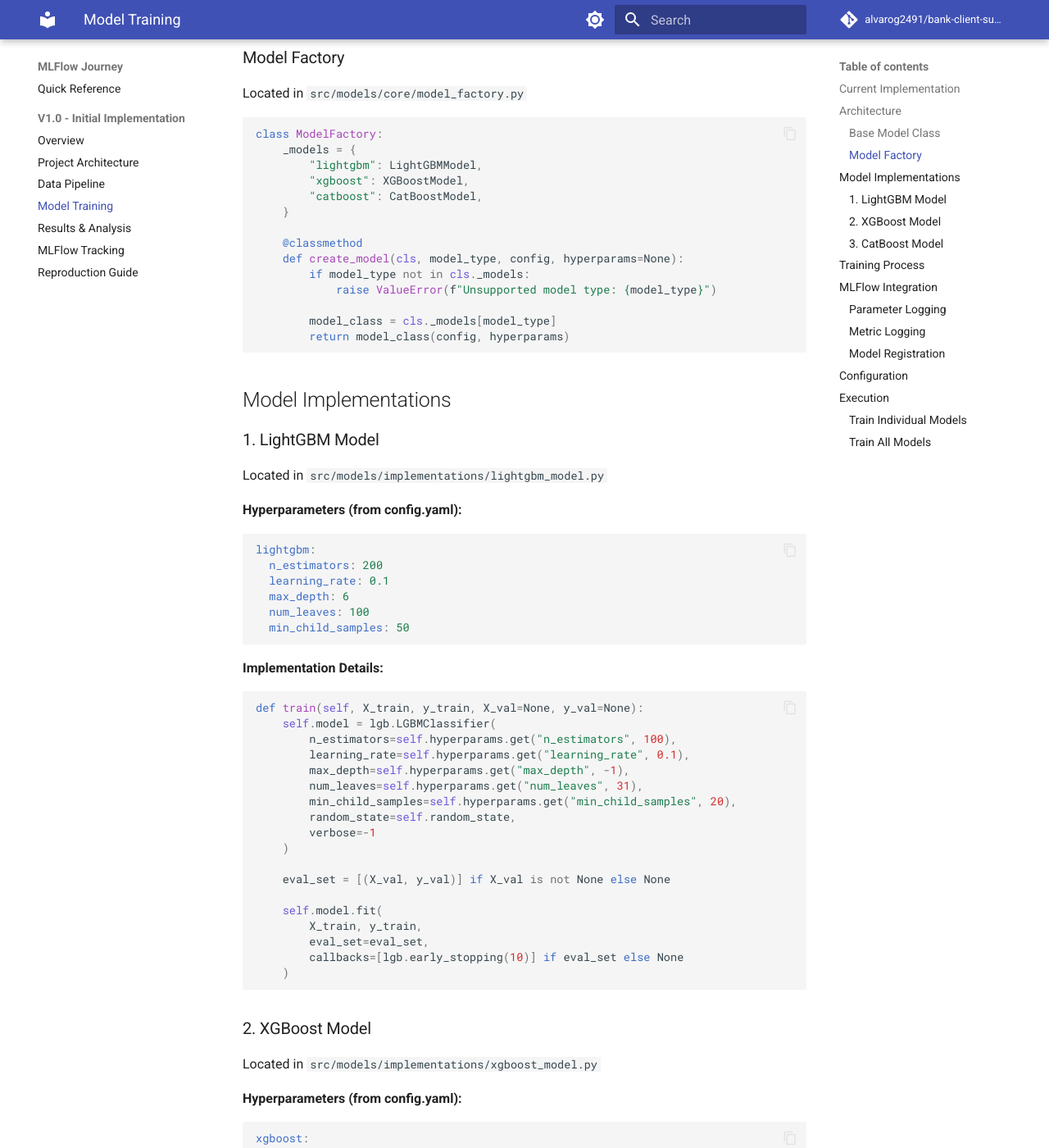
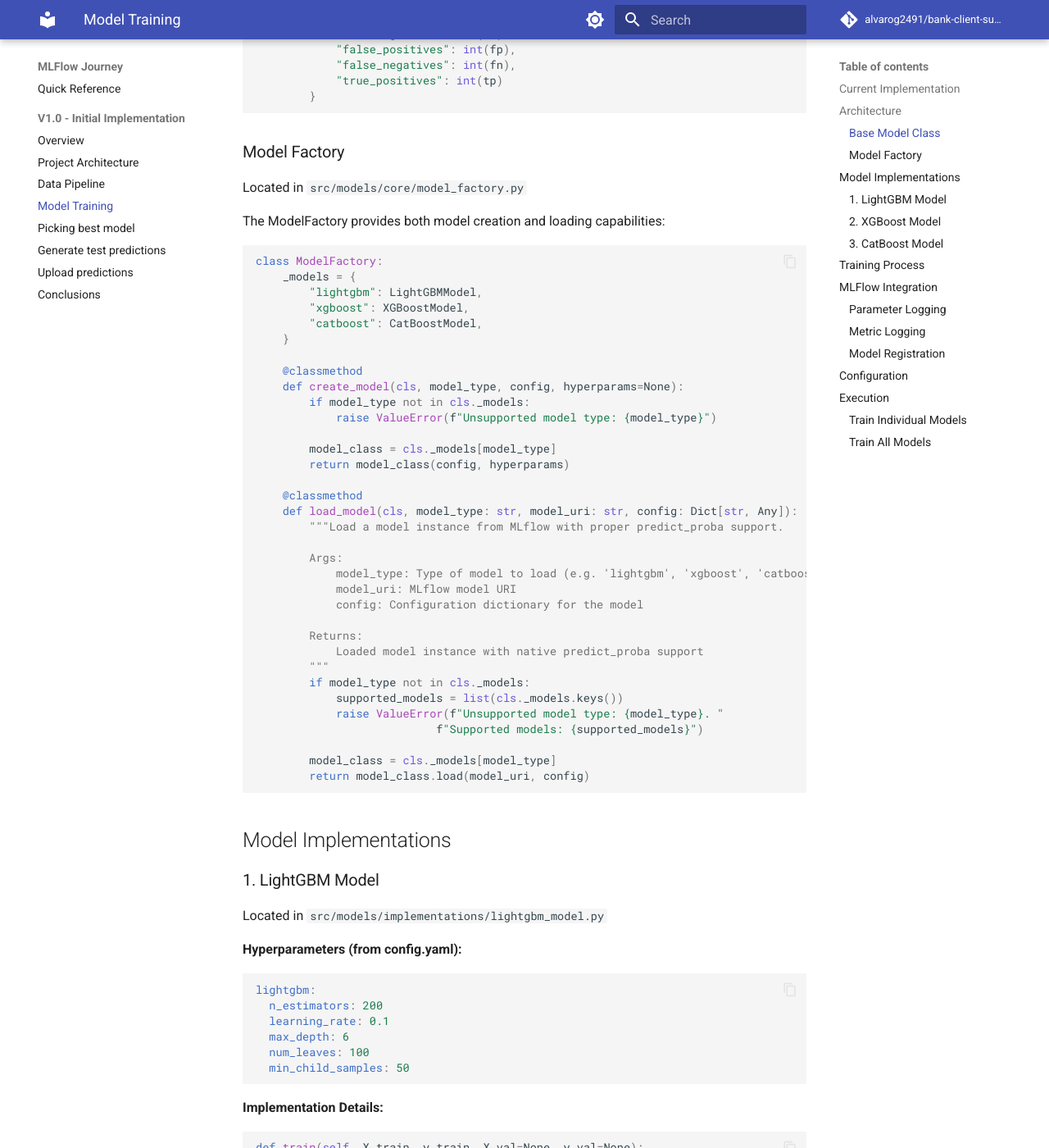
Before and after one commit to alvarog2491/bank-client-subscription-classifier, an MkDocs documentation site: the page built from docs/docs/mlflow/v1/04_model_training.md, in a window 1280 px wide and 1400 px high, scrolled down 1466 px. Shown: the whole window at 82% size. Built offline with MkDocs 1.6.1 and Material for MkDocs 9.7.7, drawn with Linux system fonts in a browser that asks for light colours; comment, search, counter and statistics services are not loaded; some of the changed text lies outside the part shown.

Commit message:
update docs: improve sections on picking best model and generating test predictions

````diff
--- a/docs/docs/mlflow/v1/04_model_training.md
+++ b/docs/docs/mlflow/v1/04_model_training.md
@@ -28,6 +28,12 @@
 
     @abstractmethod
     def predict_proba(self, X):
+        pass
+
+    @classmethod
+    @abstractmethod
+    def load(cls, model_uri: str, config: dict):
+        """Load a model from MLflow with proper predict_proba support."""
         pass
 
     def evaluate(self, X_test, y_test):
@@ -62,6 +68,8 @@
 ### Model Factory
 Located in `src/models/core/model_factory.py`
 
+The ModelFactory provides both model creation and loading capabilities:
+
 ```python
 class ModelFactory:
     _models = {
@@ -77,6 +85,26 @@
 
         model_class = cls._models[model_type]
         return model_class(config, hyperparams)
+
+    @classmethod
+    def load_model(cls, model_type: str, model_uri: str, config: Dict[str, Any]):
+        """Load a model instance from MLflow with proper predict_proba support.
+
+        Args:
+            model_type: Type of model to load (e.g. 'lightgbm', 'xgboost', 'catboost')
+            model_uri: MLflow model URI
+            config: Configuration dictionary for the model
+
+        Returns:
+            Loaded model instance with native predict_proba support
+        """
+        if model_type not in cls._models:
+            supported_models = list(cls._models.keys())
+            raise ValueError(f"Unsupported model type: {model_type}. "
+                           f"Supported models: {supported_models}")
+
+        model_class = cls._models[model_type]
+        return model_class.load(model_uri, config)
 ```
 
 ## Model Implementations
@@ -114,6 +142,22 @@
         eval_set=eval_set,
         callbacks=[lgb.early_stopping(10)] if eval_set else None
     )
+
+@classmethod
+def load(cls, model_uri: str, config: dict):
+    """Load a LightGBM model from MLflow with native predict_proba support."""
+    try:
+        # Load using LightGBM-specific flavor for better predict_proba support
+        model = mlflow.lightgbm.load_model(model_uri)
+
+        # Create a model instance
+        instance = cls(config)
+        instance.model = model
+        instance.is_trained = True
+
+        return instance
+    except Exception as e:
+        raise RuntimeError(f"Failed to load LightGBM model from {model_uri}: {e}")
 ```
 
 ### 2. XGBoost Model
@@ -145,6 +189,22 @@
         eval_set.append((X_val, y_val))
 
     self.model.fit(X_train, y_train, eval_set=eval_set, verbose=False)
+
+@classmethod
+def load(cls, model_uri: str, config: dict):
+    """Load an XGBoost model from MLflow with native predict_proba support."""
+    try:
+        # Load using XGBoost-specific flavor for better predict_proba support
+        model = mlflow.xgboost.load_model(model_uri)
+
+        # Create a model instance
+        instance = cls(config)
+        instance.model = model
+        instance.is_trained = True
+
+        return instance
+    except Exception as e:
+        raise RuntimeError(f"Failed to load XGBoost model from {model_uri}: {e}")
 ```
 
 ### 3. CatBoost Model
@@ -179,6 +239,22 @@
         early_stopping_rounds=10 if eval_set else None,
         verbose=False
     )
+
+@classmethod
+def load(cls, model_uri: str, config: dict):
+    """Load a CatBoost model from MLflow with native predict_proba support."""
+    try:
+        # Load using CatBoost-specific flavor for better predict_proba support
+        model = mlflow.catboost.load_model(model_uri)
+
+        # Create a model instance
+        instance = cls(config)
+        instance.model = model
+        instance.is_trained = True
+
+        return instance
+    except Exception as e:
+        raise RuntimeError(f"Failed to load CatBoost model from {model_uri}: {e}")
 ```
 
 ## Training Process
@@ -222,6 +298,8 @@
         model_name = f"{config['project']['name']}-{model_type}"
         model_instance.log_model(X_val, model_name=model_name)
 ```
+!!! warning "Unbalanced dataset"
+    The dataset is highly unbalanced, so it's crucial to stratify the train-test split by the target variable (Y).
 
 ## MLFlow Integration
 
--- a/mkdocs.yml
+++ b/mkdocs.yml
@@ -20,9 +20,10 @@
           - Project Architecture: mlflow/v1/02_architecture.md
           - Data Pipeline: mlflow/v1/03_data_pipeline.md
           - Model Training: mlflow/v1/04_model_training.md
-          - Results & Analysis: mlflow/v1/05_results.md
-          - MLFlow Tracking: mlflow/v1/06_tracking.md
-          - Reproduction Guide: mlflow/v1/07_reproduction.md
+          - Picking best model: mlflow/v1/05_best_model.md
+          - Generate test predictions: mlflow/v1/06_model_inference.md
+          - Upload predictions: mlflow/v1/07_upload_predictions.md
+          - Conclusions: mlflow/v1/08_conclusions.md
 
 theme:
   name: material
````
Also changed, not shown: other parts of docs/docs/mlflow/v1/04_model_training.md (+1 -1 lines), docs/docs/mlflow/guide.md (+5 -2 lines), docs/docs/mlflow/v1/05_best_model.md (+29 -14 lines), docs/docs/mlflow/v1/06_model_inference.md (added, +98 -0 lines), docs/docs/mlflow/v1/08_upload_predictions.md (renamed from docs/docs/mlflow/v1/06_upload_predictions.md), docs/docs/mlflow/v1/images/model_comparison_graph.png (added), docs/docs/mlflow/v1/images/model_comparison_list.png (added), docs/docs/mlflow/v1/images/model_metrics_v1.png (added), 4 other files.
